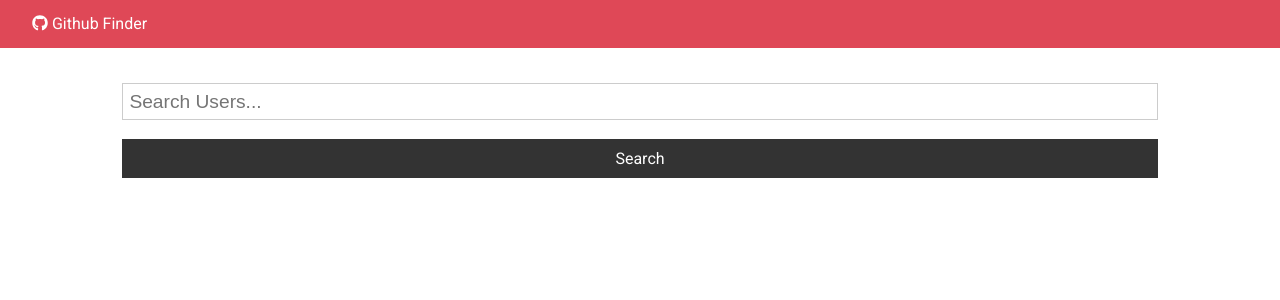
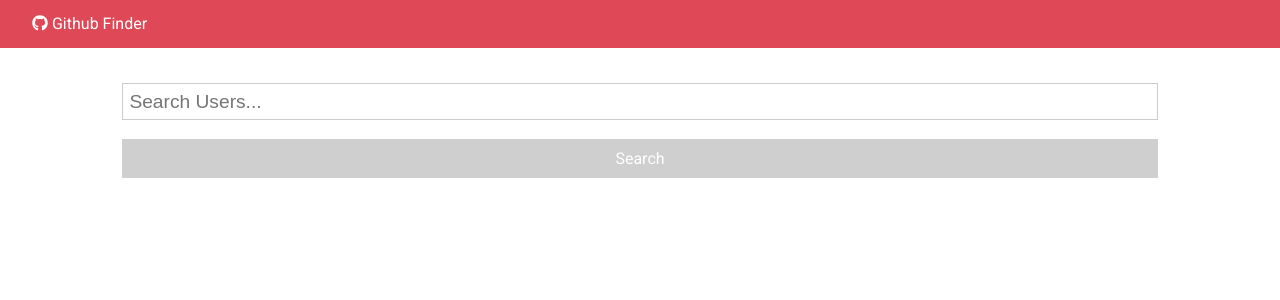
Before and after one commit to MarvinTheParanoid/Github-Finder, a React (Create React App) app: page / in a window 1280 px wide. Shown: the top 300 px of the page. Built offline with nearby package versions, Linux system fonts and the light colour scheme.

Commit message:
disable search when input empty

```diff
--- a/src/App.css
+++ b/src/App.css
@@ -280,6 +280,10 @@ img {
   color: #fff;
 }
 
+.btn-dark:disabled {
+  background-color: #cfcfcf;
+}
+
 .btn-danger,
 .bg-danger,
 .badge-danger,
--- a/src/App.js
+++ b/src/App.js
@@ -64,7 +64,5 @@ class App extends Component {
 
 export default App;
 
-// stop spinner from going when error
-// stop clear button showing after successful search the error
 // add more alert icon colours based on alert type
 // change to disable the search button when text is empty
--- a/src/components/Users/Search.js
+++ b/src/components/Users/Search.js
@@ -21,7 +21,7 @@ class Search extends Component {
     formSubmit (e) {
         e.preventDefault();
         this.props.searchFunc(this.state.text);
-        this.setState({text : ''});
+        // this.setState({text : ''});
         this.state.text === '' && this.props.alertFunc('Please enter a user\'s name...','light')
     };
 
@@ -31,7 +31,11 @@ class Search extends Component {
             <>
                 <form onSubmit={this.formSubmit.bind(this)} className='form-text'>
                     <input type='text' name='text' placeholder='Search Users...' value={this.state.text} onChange={this.updateText.bind(this)}/>
-                    <button type='submit' className='btn btn-dark btn-block'>Search</button>
+                    <button
+                        type='submit'
+                        className='btn btn-dark btn-block'
+                        disabled={this.state.text === '' ? true : false}
+                        >Search</button>
                 </form>
                 {showClear && <button className='btn btn-light btn-block my' onClick={clearFunc}>Clear</button>}
             </>
```
